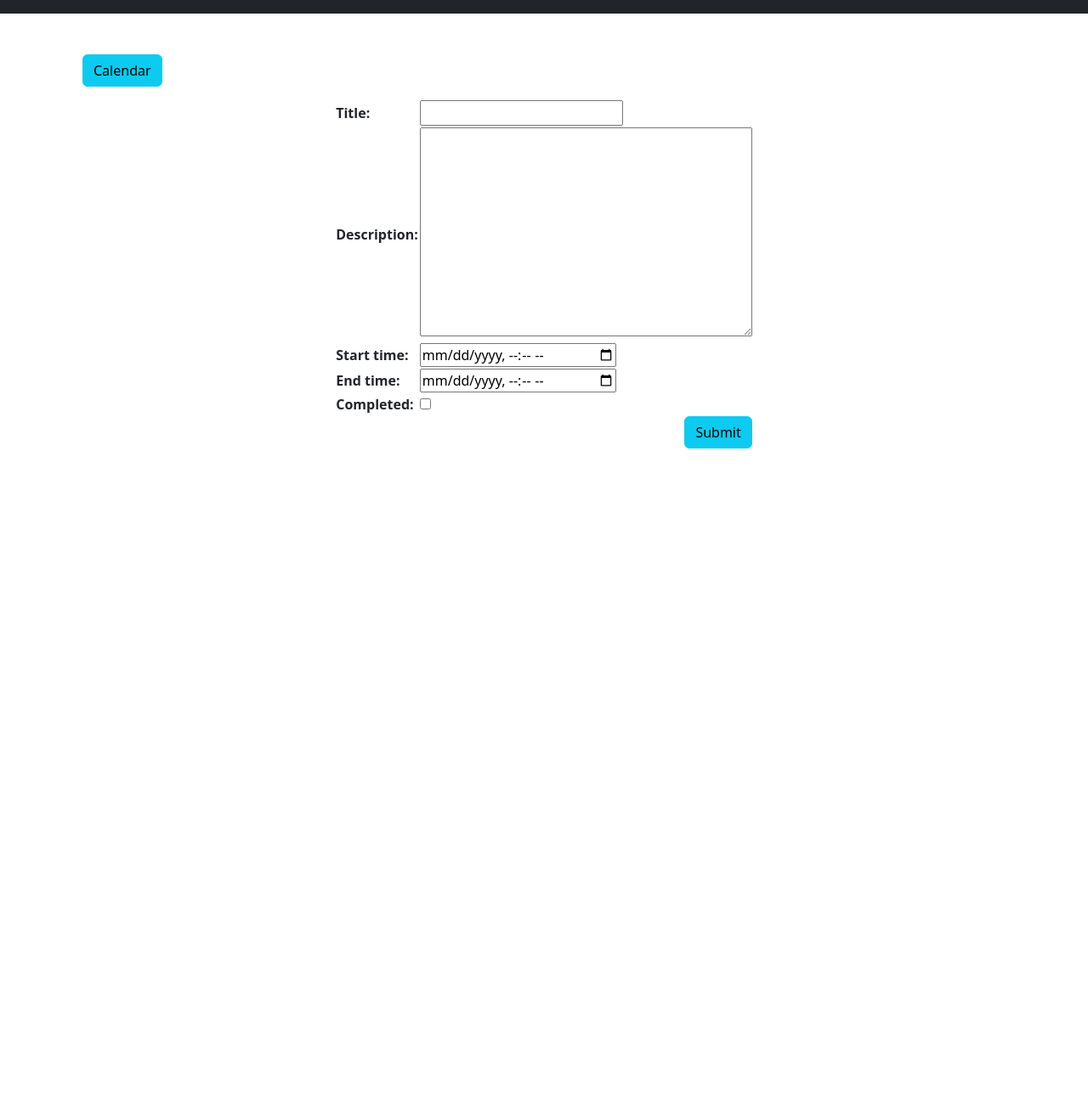
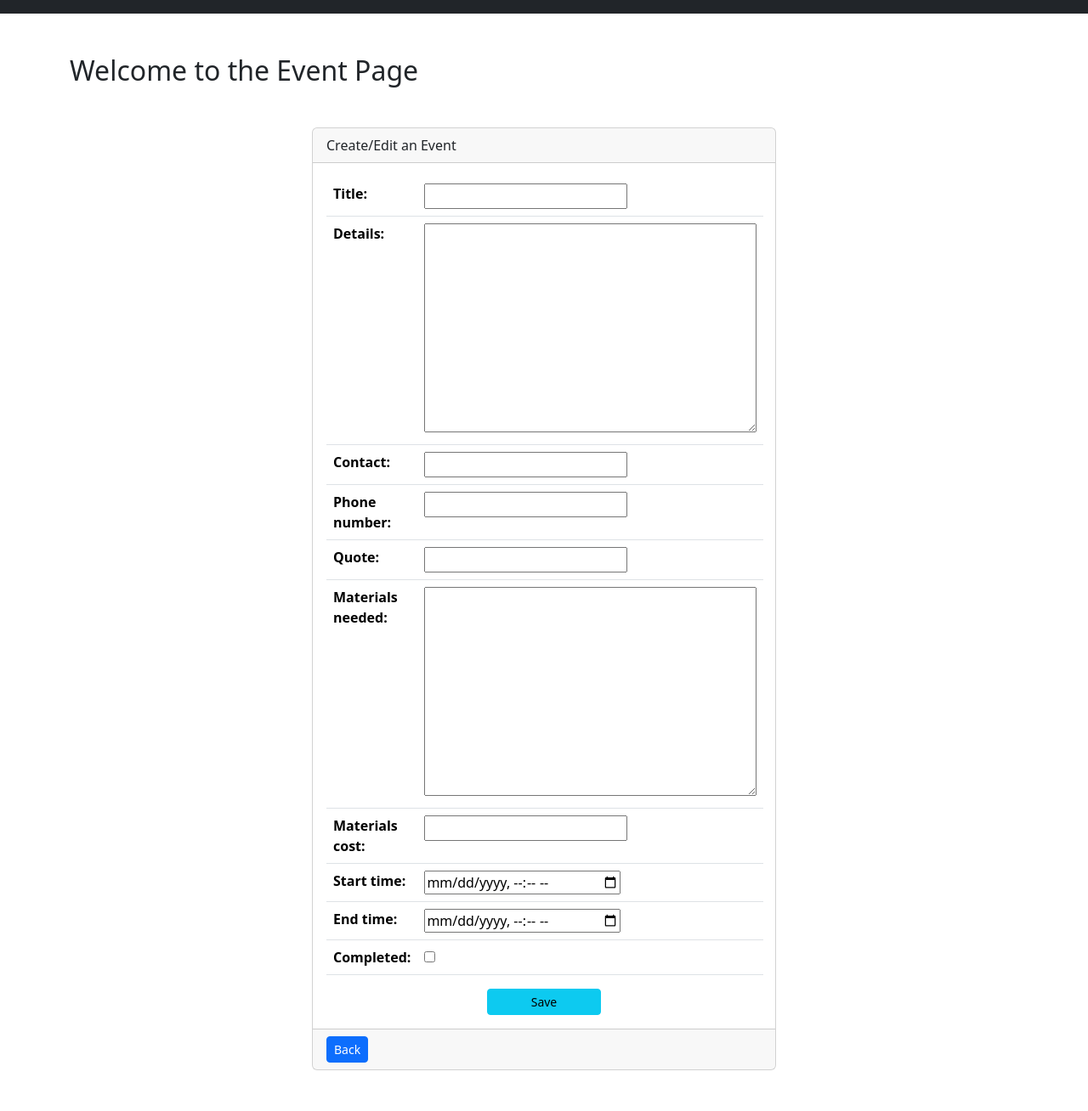
Before and after one commit to J-Etienne1/FinalYearProject, a Django app: page /calendar/event/new/ in a window 1280 px wide. Shown: the whole page at 85% size. Before the commit the page ends 528 px from the top, so only its background shows below. Run offline with Django 4.2, Linux system fonts and the light colour scheme.

Commit message:
set up calander

```diff
--- a/main/calendar_component/forms.py
+++ b/main/calendar_component/forms.py
@@ -1,18 +1,21 @@
-from django.forms import ModelForm, DateInput
+#from django.forms import ModelForm, DateInput
+#from calendar_component.models import Event
+
+from django import forms
 from calendar_component.models import Event
 
-class EventForm(ModelForm):
-  class Meta:
-    model = Event
-    # datetime-local is a HTML5 input type, format to make date time show on fields
-    widgets = {
-      'start_time': DateInput(attrs={'type': 'datetime-local'}, format='%Y-%m-%dT%H:%M'),
-      'end_time': DateInput(attrs={'type': 'datetime-local'}, format='%Y-%m-%dT%H:%M'),
-    }
-    fields = '__all__'
+class EventForm(forms.ModelForm):
+    completed = forms.BooleanField(required=False)
 
-  def __init__(self, *args, **kwargs):
-    super(EventForm, self).__init__(*args, **kwargs)
-    # input_formats parses HTML5 datetime-local input to datetime field
-    self.fields['start_time'].input_formats = ('%Y-%m-%dT%H:%M',)
-    self.fields['end_time'].input_formats = ('%Y-%m-%dT%H:%M',)
+    class Meta:
+        model = Event
+        widgets = {
+            'start_time': forms.DateInput(attrs={'type': 'datetime-local'}, format='%Y-%m-%dT%H:%M'),
+            'end_time': forms.DateInput(attrs={'type': 'datetime-local'}, format='%Y-%m-%dT%H:%M'),
+        }
+        fields = '__all__'
+
+    def __init__(self, *args, **kwargs):
+        super(EventForm, self).__init__(*args, **kwargs)
+        self.fields['start_time'].input_formats = ('%Y-%m-%dT%H:%M',)
+        self.fields['end_time'].input_formats = ('%Y-%m-%dT%H:%M',)
--- a/main/calendar_component/models.py
+++ b/main/calendar_component/models.py
@@ -1,14 +1,43 @@
 from django.db import models
 from django.urls import reverse
 
+'''
 class Event(models.Model):
     title = models.CharField(max_length=200)
     description = models.TextField()
     start_time = models.DateTimeField()
     end_time = models.DateTimeField()
     completed = models.BooleanField(default=False)
+'''
+
+
+
+class Event(models.Model):
+    title = models.CharField(max_length=200)
+    details = models.TextField()
+    contact = models.CharField(max_length=200)
+    phone_number = models.CharField(max_length=15)
+    quote = models.DecimalField(max_digits=5, decimal_places=2)
+    materials_needed = models.TextField()
+    materials_cost = models.DecimalField(max_digits=5, decimal_places=2)
+    start_time = models.DateTimeField()
+    end_time = models.DateTimeField()
+    completed = models.BooleanField(default=False)
+
 
     @property
     def get_html_url(self):
-        url = reverse('cal:event_edit', args=(self.id,))
+        url = reverse('calendar_component:event_edit', args=(self.id,))
         return f'<a href="{url}"> {self.title} </a>'
+
+
+
+'''
+        title --> title
+        details --> description
+        quote --> quote
+        contact --> contact
+        tel --> phone_number
+        materials_needed --> materials_needed
+        materials_cost --> materials_cost
+'''
--- a/main/calendar_component/templates/event.html
+++ b/main/calendar_component/templates/event.html
@@ -1,50 +1,49 @@
 {% extends 'base.html' %}
 {% load static %}
 
-
-
-{% block title %}
-Event
-{% endblock %}
-
-
+{% block title %}Event{% endblock title %}
 
 {% block content %}
 
-<style>
+<div class="row">
+    <div class="col">
+        <div class="item_list_heading mb-5">
+            <h1 class="fs-2">Welcome to the Event Page</h1>
+        </div>
+    </div>
+</div>
 
 
+<div class="row">
+    <div class="col-md-6 mx-auto">
+        <div class="card">
+            <div class="card-header">Create/Edit an Event</div>
+            <div class="card-body">
+                <form method="post">
+                    {% csrf_token %}
+                    <div class="form-group">
+                        <table class="table">
+                            {{ form }}
+                        </table>
+                    </div>
 
 
+                    <!--<div class="form-group">
+                      <input type="checkbox" name="completed" {% if form.completed.value %}checked{% endif %}> Completed
+                   </div> -->
 
-</style>
+                    <div class="row d-flex justify-content-center">
+                        <button type="submit" class="btn btn-sm btn-info w-25">Save</button>
+                    </div>
+                </form>
+            </div>
+            <div class="card-footer">
+                <a href="{% url 'calendar_component:calendar' %}" class="btn btn-sm btn-primary">Back</a>
+            </div>
+        </div>
+    </div>
+</div>
+{% endblock content %}
 
 
-
-<div class="clearfix">
-  <a class="btn btn-info left" href="{% url 'cal:calendar' %}"> Calendar </a>
-</div>
-
-{% if form.errors %}
-    {% for field in form %}
-        {% for error in field.errors %}
-            <div class="alert alert-danger">
-                {{ field.label }} <strong>{{ error|escape }}</strong>
-            </div>
-        {% endfor %}
-    {% endfor %}
-    {% for error in form.non_field_errors %}
-        <div class="alert alert-danger">
-            {{ field.label }} <strong>{{ error|escape }}</strong>
-        </div>
-    {% endfor %}
-{% endif %}
-
-<form method="post">
-  {% csrf_token %}
-  <table class="form form-table">
-    {{ form }}
-    <tr><td colspan="2"><button type="submit" class="btn btn-info right"> Submit </button></td></tr>
-  </table>
-</form>
-{% endblock %}
+<!--<a href="{% url 'inventory_list' %}" class="btn btn-sm btn-primary">Back</a>-->
--- a/main/calendar_component/urls.py
+++ b/main/calendar_component/urls.py
@@ -1,15 +1,11 @@
 from django.urls import path
 from .import views
 
-
-
-
-
-app_name = 'cal'
+app_name = 'calendar_component'
 urlpatterns = [
     #path('', views.index, name='index'),
-    path('', views.CalendarView.as_view(), name="calendar"),
-    path('event/new/', views.event, name="event_new"),
-    path('event/edit/<int:event_id>/', views.event, name="event_edit"),
+    path('', views.CalendarView.as_view(), name='calendar'),
+    path('event/new/', views.event, name='event_new'),
+    path('event/edit/<int:event_id>/', views.event, name='event_edit'),
 
 ]
--- a/main/static/templates/base.html
+++ b/main/static/templates/base.html
@@ -37,7 +37,9 @@
           <a href="{% url 'home' %}" class="btn btn-outline-light">Home</a>
           <a href="{% url 'inventory_list' %}" class="btn btn-outline-light">Inventory</a> <!-- url taken from inventory_component urls.py-->
 
-          <a href="#" class="btn btn-outline-light">Calendar</a>
+          <a href="{% url 'calendar_component:calendar' %}" class="btn btn-outline-light">Calendar</a>
+
+
           <a href="#" class="btn btn-outline-light">Finance</a>
 
           {% else %}
```
Also changed, not shown: main/calendar_component/admin.py (+7 -3 lines), main/calendar_component/templates/calendar.html (+21 -20 lines), main/calendar_component/views.py (+1 -10 lines), main/calendar_component/migrations/0002_rename_description_event_details_event_contact_and_more.py (added), main/db.sqlite3.
